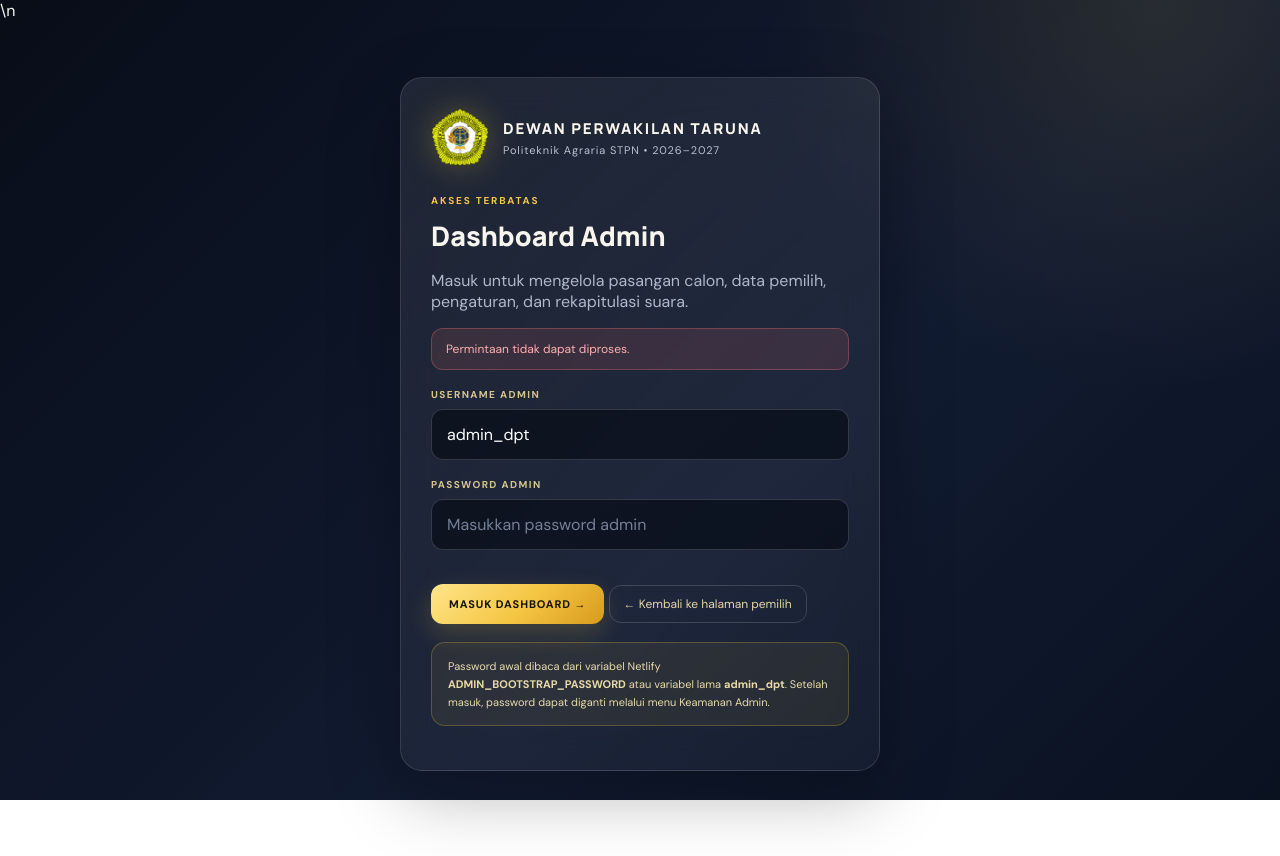
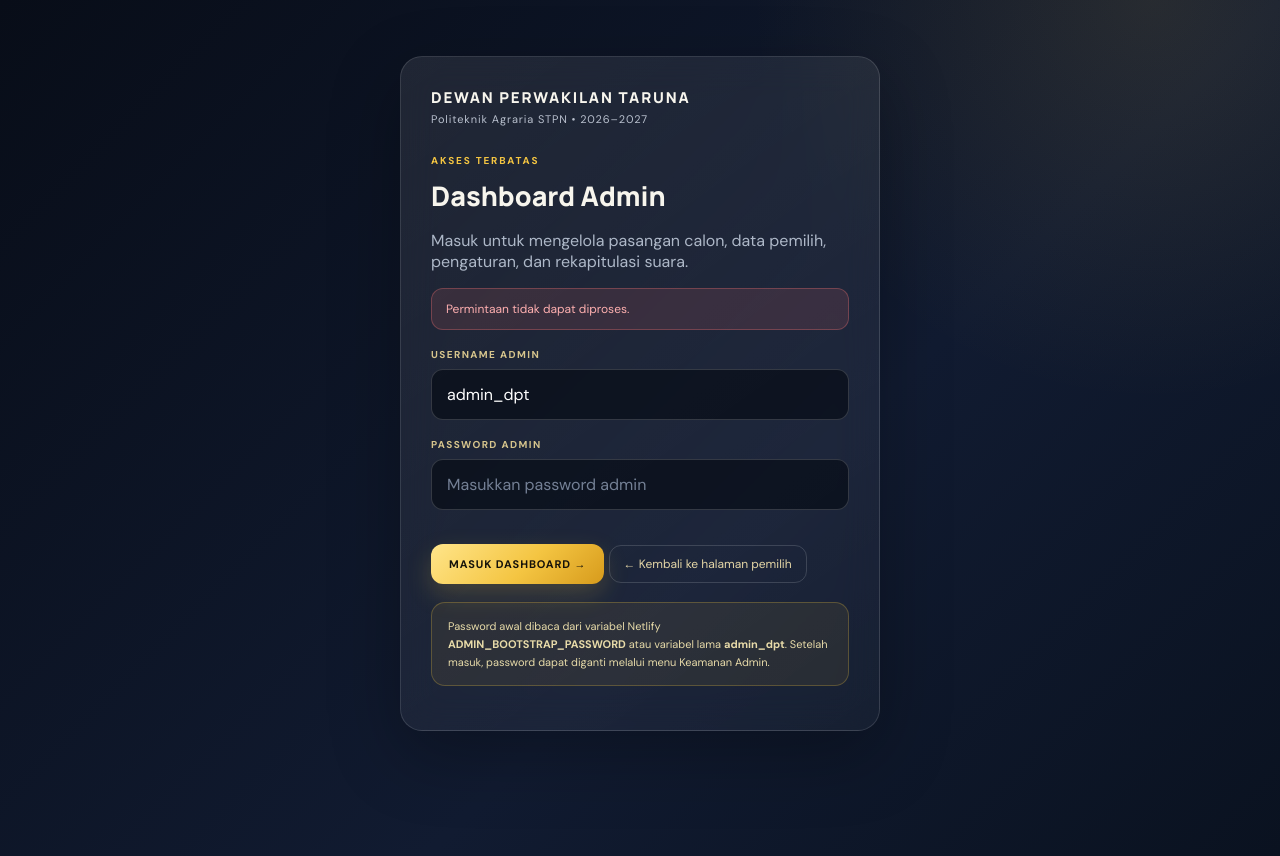
Before and after one commit to fadhilzulfiqar/evotingDPT, a website: page public/admin.html in a window 1280 px wide. Before the commit the page ends 800 px from the top, so only its background shows below. Drawn offline with Linux system fonts and the light colour scheme; no server answers.

Commit message:
Remove DPT logo and improve portal layout/reset safeguards

```diff
--- a/public/admin.html
+++ b/public/admin.html
@@ -5,13 +5,12 @@
   <meta name="viewport" content="width=device-width,initial-scale=1">
   <meta name="theme-color" content="#080d18">
   <title>Admin E-Voting DPT</title>
-  <link rel="icon" type="image/png" href="/assets/logo-dpt-resmi.png">\n  <link rel="stylesheet" href="/styles.css">
+  <link rel="stylesheet" href="/styles.css">
 </head>
 <body class="admin-body" data-page="admin">
   <section id="adminLoginView" class="admin-login-wrap">
     <form class="glass-panel admin-login" id="adminLoginForm">
       <a class="brand" href="/">
-        <img class="brand-logo" src="/assets/logo-dpt-resmi.png" alt="Logo resmi Dewan Perwakilan Taruna" width="58" height="58">
         <div><div class="brand-title">Dewan Perwakilan Taruna</div><div class="brand-sub">Politeknik Agraria STPN • 2026–2027</div></div>
       </a>
       <span class="eyebrow">AKSES TERBATAS</span>
@@ -29,7 +28,6 @@
   <section id="adminShell" class="admin-shell hidden">
     <aside class="admin-sidebar">
       <a class="brand" href="/">
-        <img class="brand-logo" src="/assets/logo-dpt-resmi.png" alt="Logo resmi Dewan Perwakilan Taruna" width="58" height="58">
         <div><div class="brand-title">Dewan Perwakilan Taruna</div><div class="brand-sub">Politeknik Agraria STPN • 2026–2027</div></div>
       </a>
       <nav class="admin-nav" aria-label="Navigasi admin">
@@ -43,7 +41,8 @@
     </aside>
     <main class="admin-main">
       <div class="admin-topbar">
-        <div class="admin-topbar-brand"><img src="/assets/logo-dpt-resmi.png" alt="Logo resmi DPT" width="42" height="42"><div><h2 id="adminElectionName">Pemilihan Ketua & Wakil Ketua DPT</h2><p>Dewan Perwakilan Taruna · 2026–2027</p></div></div>
+        <div class="admin-topbar-brand">
+        <div><h2 id="adminElectionName">Pemilihan Ketua & Wakil Ketua DPT</h2><p>Dewan Perwakilan Taruna · 2026–2027</p></div></div>
         <div class="button-row">
           <a class="btn btn-outline btn-small" href="/">Lihat portal pemilih ↗</a>
           <button class="btn btn-danger btn-small" type="button" onclick="window.EvotingAdmin.logout()">Keluar</button>
```
